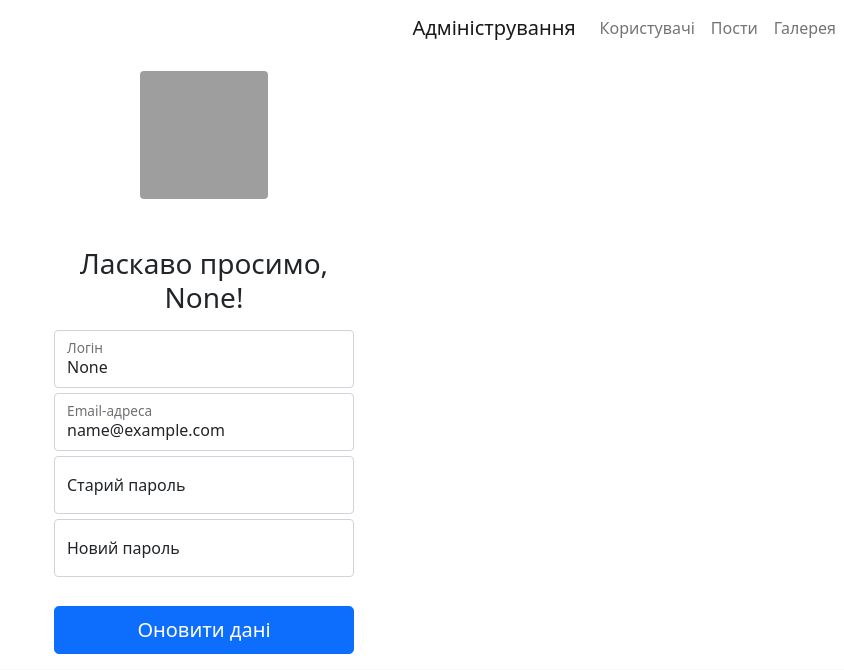
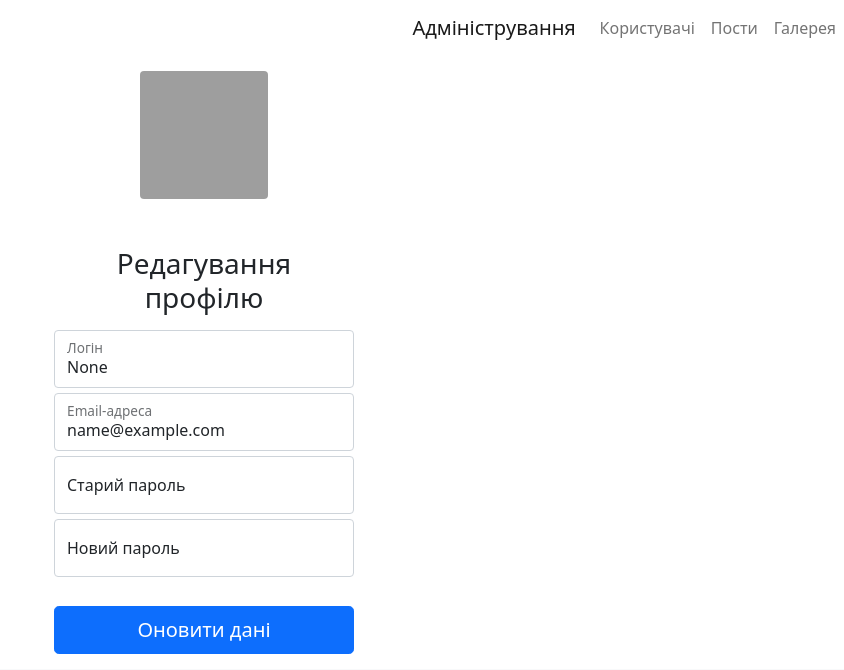
Before and after one commit to Okashichan/coursework, a Flask app: page /home in a window 1280 px wide. Shown: the part 58-728 px from the top of the page, without its empty margins (436-1280 px from the left). Run offline with Flask 2, Linux system fonts and the light colour scheme; the visitor is signed in with stand-in values (Sample User, id 1); data comes from the database, SQL or seed files in the repository; some libraries are stand-ins or nearby versions; grey boxes are pictures that could not be loaded.

Commit message:
other small fixes

```diff
--- a/website/templates/home.html
+++ b/website/templates/home.html
@@ -1,5 +1,5 @@
 {% extends 'base.html' %}
-{% block title %}Домівка{% endblock %}
+{% block title %}Редагування{% endblock %}
 {% set home = '/home' %}
 
 {% block css %}
@@ -18,7 +18,7 @@
             width="128"
             height="128"
         />
-        <h1 class="text-center h3 mb-3 fw-normal">Ласкаво просимо, {{ user.login }}!</h1>
+        <h1 class="text-center h3 mb-3 fw-normal">Редагування профілю</h1>
         {#{% if user.is_admin %}
         <h5 class="text-center">ADMIN</h5>
         {% else %}
--- a/website/templates/user.html
+++ b/website/templates/user.html
@@ -1,5 +1,5 @@
 {% extends 'base.html' %}
-{% block title %}Домівка{% endblock %}
+{% block title %}Профіль{% endblock %}
 {% set page = '/user' %}
 
 {% block content %}
```
